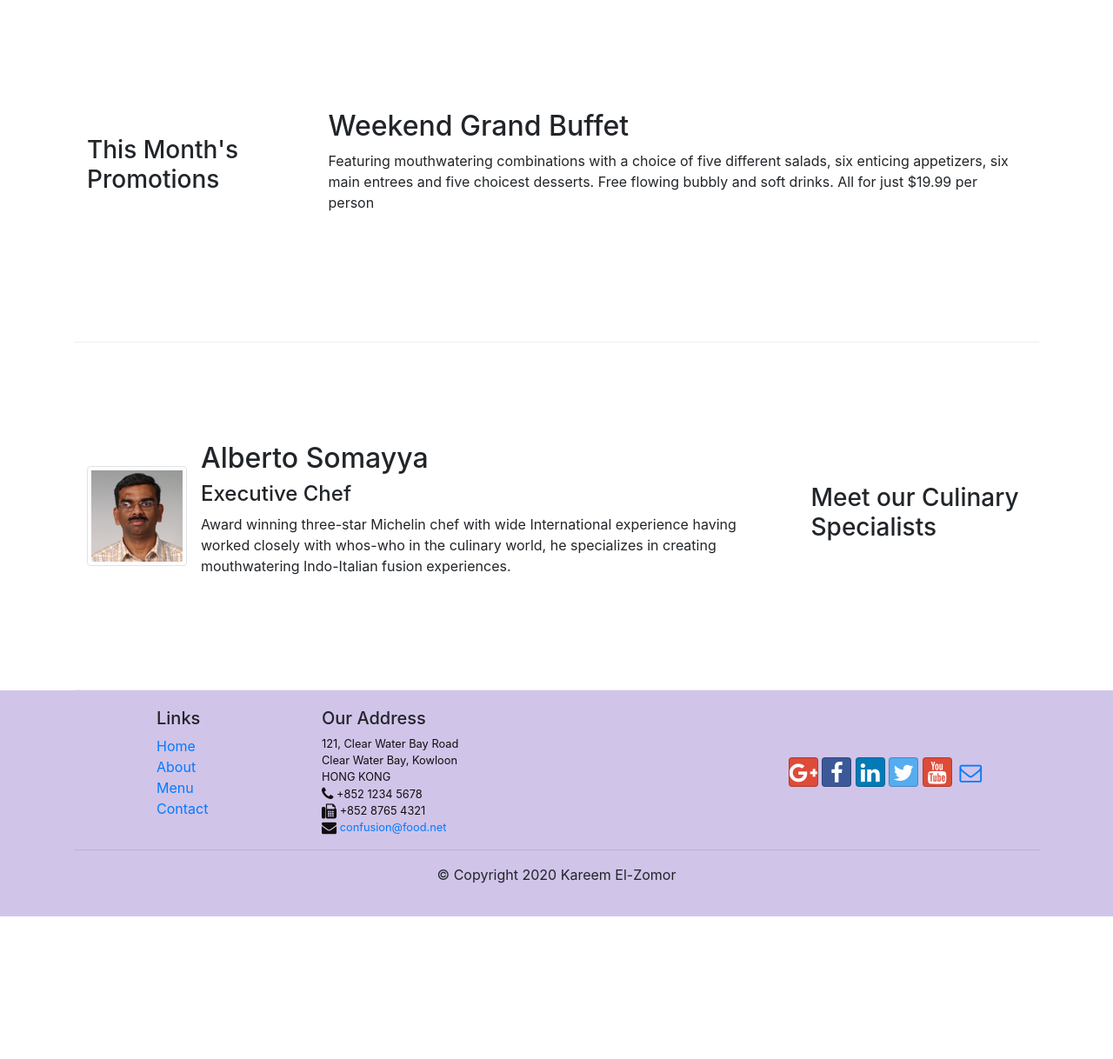
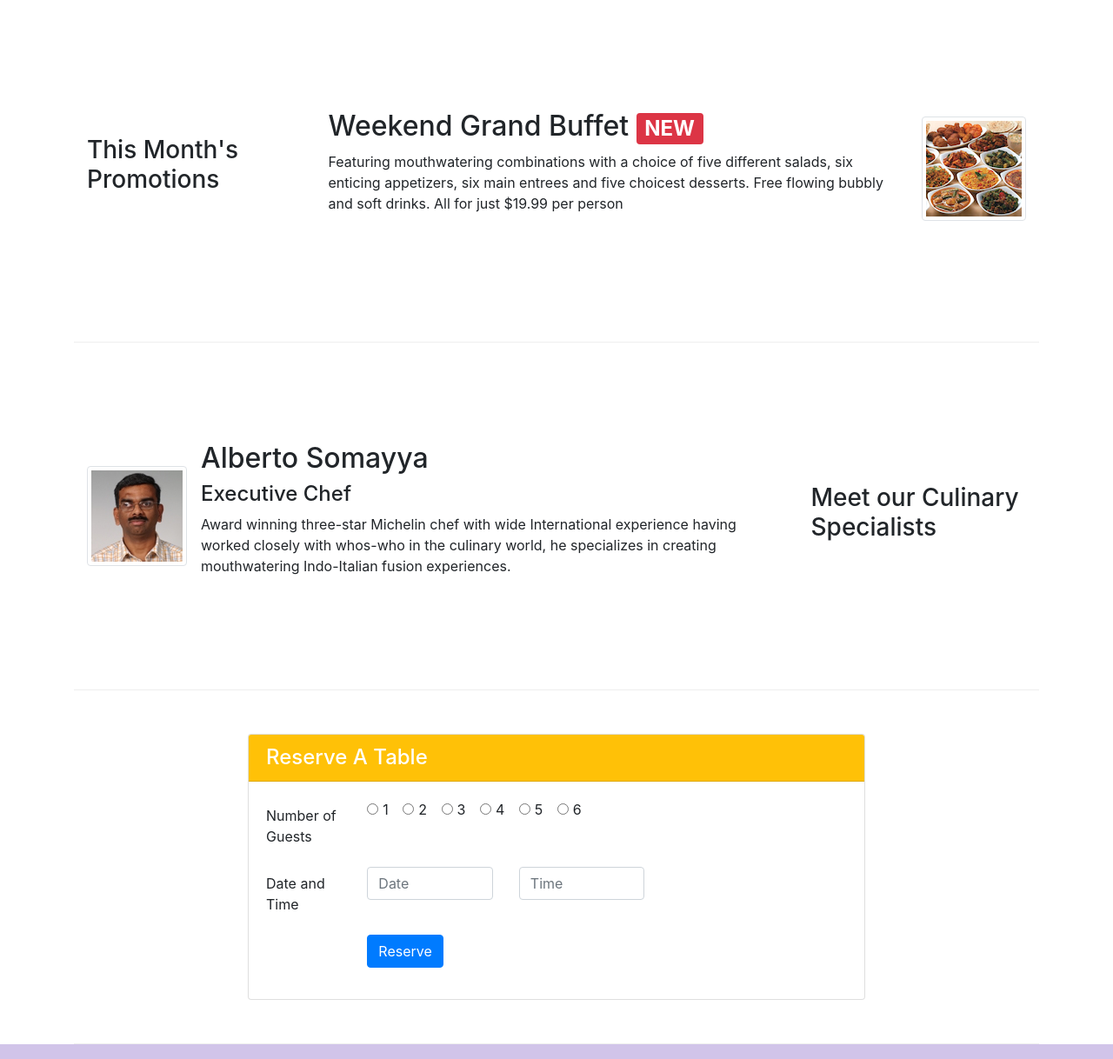
Before and after one commit to KareeMagdyy/HongKongUniversity, a website: page index.html in a window 1280 px wide. Shown: the part 740-1958 px from the top of the page at 87% size. Before the commit the page ends 1794 px from the top, so only its background shows below. Drawn offline with nearby package versions, Linux system fonts and the light colour scheme.

Commit message:
adding reservation form and updating some features

```diff
--- a/index.html
+++ b/index.html
@@ -41,8 +41,11 @@
                     <h1>Ristorante con Fusion</h1>
                     <p>We take inspiration from the World's best cuisines, and create a unique fusion experience. Our lipsmacking creations will tickle your culinary senses!</p>
                 </div>
-                <div class="col col-sm align-self-center">
+                <div class="col col-sm-3 align-self-center">
                     <img src="img/logo.png" alt="Logo" class="img-fluid">
+                </div>
+                <div class="col col-sm-3 align-self-center">
+                    <a role="button" class="btn btn-sm btn-warning btn-block" href="#Reserve"><strong>Reserve Table</strong></a>
                 </div>
             </div>
         </div>
@@ -61,7 +64,7 @@
                             <span class="badge badge-danger">HOT</span>
                             <span class="badge badge-pill badge-secondary">$4.99</span>
                         </h2>
-                        <p>A unique combination of Indian Uthappam (pancake) and Italian pizza, topped with Cerignola olives, ripe vine cherry tomatoes, Vidalia onion, Guntur chillies and Buffalo Paneer.</p>
+                        <p class="d-none d-sm-block">A unique combination of Indian Uthappam (pancake) and Italian pizza, topped with Cerignola olives, ripe vine cherry tomatoes, Vidalia onion, Guntur chillies and Buffalo Paneer.</p>
                     </div>
                 </div>
             </div>
@@ -73,8 +76,15 @@
                 <h3>This Month's Promotions</h3>
             </div>
             <div class="col col-sm col-md">
-                <h2>Weekend Grand Buffet</h2>
-                <p>Featuring mouthwatering combinations with a choice of five different salads, six enticing appetizers, six main entrees and five choicest desserts. Free flowing bubbly and soft drinks. All for just $19.99 per person </p>
+                <div class="media">
+                    <div class="media-body">
+                        <h2 class="mt-0">Weekend Grand Buffet
+                        <span class="badge badge-danger">NEW</span>
+                        </h2>
+                        <p class="d-none d-sm-block">Featuring mouthwatering combinations with a choice of five different salads, six enticing appetizers, six main entrees and five choicest desserts. Free flowing bubbly and soft drinks. All for just $19.99 per person </p>
+                    </div>
+                    <img class="d-flex ml-3 img-thumbnail align-self-center" src="img/buffet.png" alt="Buffet">
+                </div>
             </div>
         </div>
 
@@ -88,7 +98,62 @@
                     <div class="media-body">
                         <h2 class="mt-0">Alberto Somayya</h2>
                         <h4>Executive Chef</h4>
-                        <p>Award winning three-star Michelin chef with wide International experience having worked closely with whos-who in the culinary world, he specializes in creating mouthwatering Indo-Italian fusion experiences. </p>
+                        <p class="d-none d-sm-block">Award winning three-star Michelin chef with wide International experience having worked closely with whos-who in the culinary world, he specializes in creating mouthwatering Indo-Italian fusion experiences. </p>
+                    </div>
+                </div>
+            </div>
+        </div>
+
+        <div class="row row-content justify-content-center">
+            <div class="col-sm-8">
+                <div class="card" id="Reserve">
+                    <h4 class="card-header text-white bg-warning">Reserve A Table</h4>
+                    <div class="card-body">
+                        <form>
+                            <div class="form-group row">
+                                <label for="InlineRadioOptions" class=" col-12 col-md-2 col-form-label"> Number of Guests</label>
+                                <div class="col-md-10">
+                                    <div class="form-check form-check-inline">
+                                        <input class="form-check-input" type="radio" name="inlineRadioOptions" id="inlineRadio1" value="option1">
+                                        <label class="form-check-label" for="inlineRadio1">1</label>
+                                      </div>
+                                      <div class="form-check form-check-inline">
+                                        <input class="form-check-input" type="radio" name="inlineRadioOptions" id="inlineRadio2" value="option2">
+                                        <label class="form-check-label" for="inlineRadio2">2</label>
+                                      </div>
+                                      <div class="form-check form-check-inline">
+                                        <input class="form-check-input" type="radio" name="inlineRadioOptions" id="inlineRadio3" value="option3">
+                                        <label class="form-check-label" for="inlineRadio3">3</label>
+                                      </div>
+                                      <div class="form-check form-check-inline">
+                                        <input class="form-check-input" type="radio" name="inlineRadioOptions" id="inlineRadio4" value="option4">
+                                        <label class="form-check-label" for="inlineRadio4">4</label>
+                                      </div>
+                                      <div class="form-check form-check-inline">
+                                        <input class="form-check-input" type="radio" name="inlineRadioOptions" id="inlineRadio5" value="option5">
+                                        <label class="form-check-label" for="inlineRadio5">5</label>
+                                      </div>
+                                      <div class="form-check form-check-inline">
+                                        <input class="form-check-input" type="radio" name="inlineRadioOptions" id="inlineRadio6" value="option6">
+                                        <label class="form-check-label" for="inlineRadio6">6</label>
+                                      </div>
+                                </div>
+                            </div>
+                            <div class="form-group row">
+                                <label for="timeanddate" class="col-12 col-md-2 col-form-label">Date and Time</label>
+                                <div class="col-6 col-md-3">
+                                    <input type="text" class="form-control" id="date" name="date" placeholder="Date">
+                                </div>
+                                <div class="col-6 col-md-3">
+                                    <input type="text" class="form-control" id="time" name="time" placeholder="Time">
+                                </div>
+                            </div>
+                            <div class="form-group row">
+                                <div class="col-md-10 offset-md-2">
+                                    <button type="submit" class="btn btn-primary">Reserve</button>
+                                </div>
+                            </div>
+                        </form>
                     </div>
                 </div>
             </div>
```
